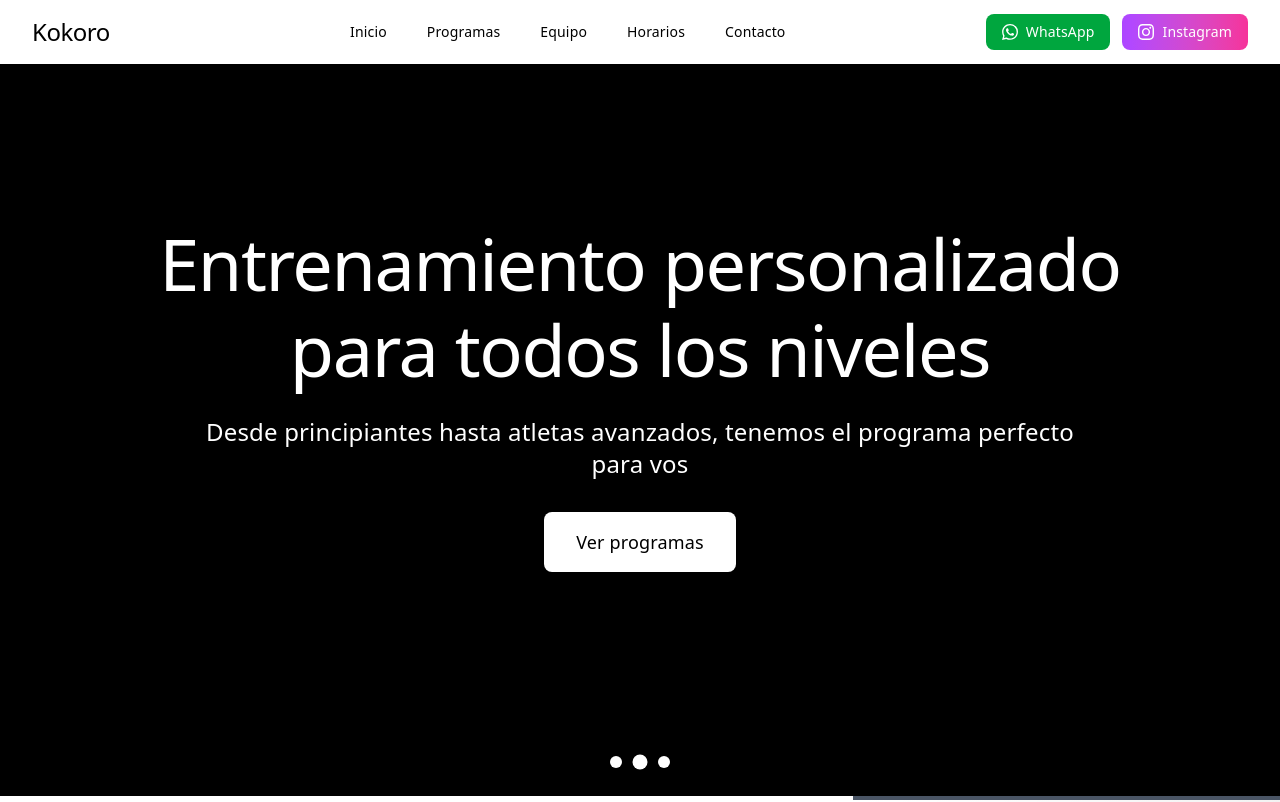
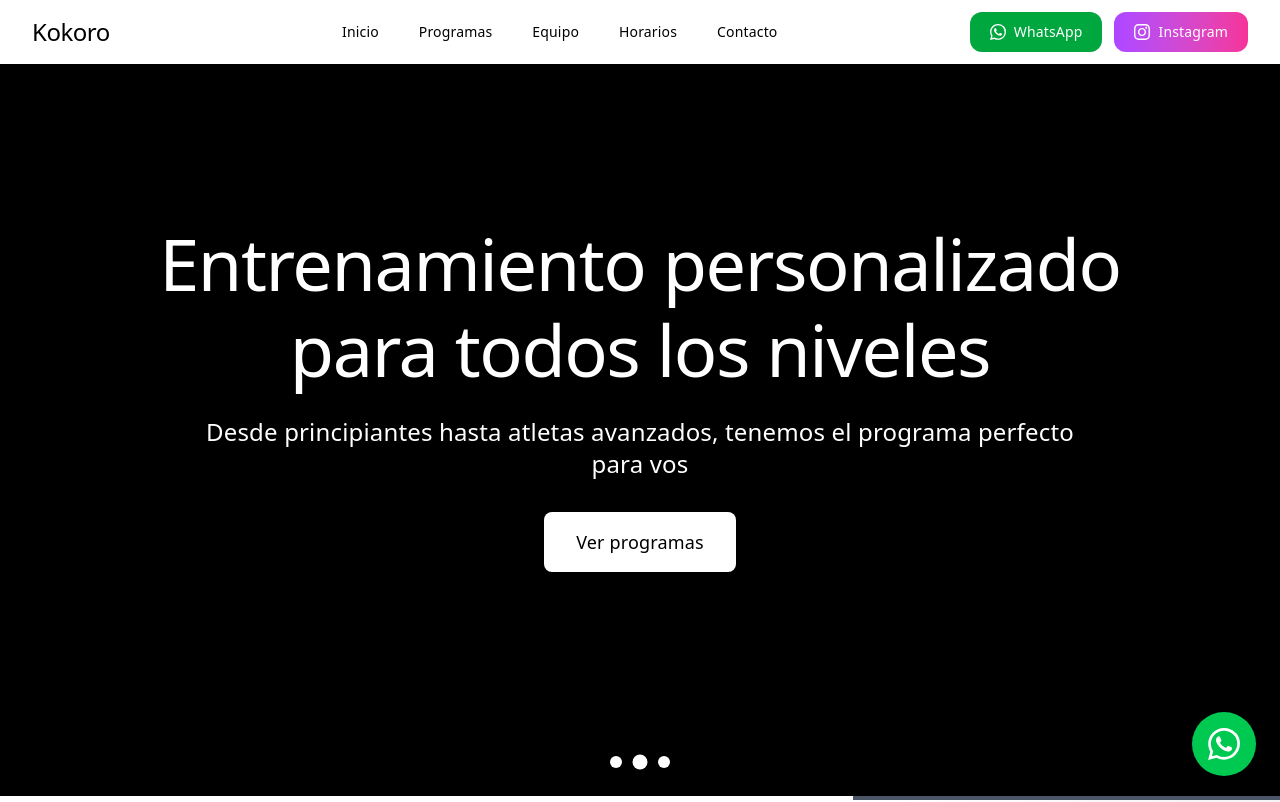
Before and after one commit to MatiasCamba/kokoro, a Next.js app: page / in a window 1280 px wide. Shown: the top 802 px of the page. Built offline with nearby package versions, Linux system fonts and the light colour scheme.

Commit message:
added map for ubication & new style buttons header

```diff
--- a/src/app/page.tsx
+++ b/src/app/page.tsx
@@ -6,6 +6,7 @@ import Team from '@/components/Team'
 import Schedule from '@/components/Schedule'
 import Contact from '@/components/Contact'
 import Footer from '@/components/Footer'
+import FloatingWhatsApp from '@/components/FloatingWhatsApp'
 
 export default function Home() {
   return (
@@ -18,6 +19,7 @@ export default function Home() {
       <Schedule />
       <Contact />
       <Footer />
+      <FloatingWhatsApp />
     </div>
   );
 }
--- /dev/null
+++ b/src/components/FloatingWhatsApp.tsx
@@ -0,0 +1,24 @@
+'use client'
+
+export default function FloatingWhatsApp() {
+  return (
+    <a
+      href="https://wa.me/5511999999999"
+      target="_blank"
+      rel="noopener noreferrer"
+      className="fixed bottom-6 right-6 z-50 bg-green-500 hover:bg-green-600 text-white p-4 rounded-full shadow-lg hover:shadow-xl transition-all duration-300 transform hover:scale-110 group"
+      aria-label="Contactar por WhatsApp"
+    >
+      <svg
+        className="w-8 h-8 group-hover:animate-pulse"
+        fill="currentColor"
+        viewBox="0 0 24 24"
+      >
+        <path d="M17.472 14.382c-.297-.149-1.758-.867-2.03-.967-.273-.099-.471-.148-.67.15-.197.297-.767.966-.94 1.164-.173.199-.347.223-.644.075-.297-.15-1.255-.463-2.39-1.475-.883-.788-1.48-1.761-1.653-2.059-.173-.297-.018-.458.13-.606.134-.133.298-.347.446-.52.149-.174.198-.298.298-.497.099-.198.05-.371-.025-.52-.075-.149-.669-1.612-.916-2.207-.242-.579-.487-.5-.669-.51-.173-.008-.371-.01-.57-.01-.198 0-.52.074-.792.372-.272.297-1.04 1.016-1.04 2.479 0 1.462 1.065 2.875 1.213 3.074.149.198 2.096 3.2 5.077 4.487.709.306 1.262.489 1.694.625.712.227 1.36.195 1.871.118.571-.085 1.758-.719 2.006-1.413.248-.694.248-1.289.173-1.413-.074-.124-.272-.198-.57-.347m-5.421 7.403h-.004a9.87 9.87 0 01-5.031-1.378l-.361-.214-3.741.982.998-3.648-.235-.374a9.86 9.86 0 01-1.51-5.26c.001-5.45 4.436-9.884 9.888-9.884 2.64 0 5.122 1.03 6.988 2.898a9.825 9.825 0 012.893 6.994c-.003 5.45-4.437 9.884-9.885 9.884m8.413-18.297A11.815 11.815 0 0012.05 0C5.495 0 .16 5.335.157 11.892c0 2.096.547 4.142 1.588 5.945L.057 24l6.305-1.654a11.882 11.882 0 005.683 1.448h.005c6.554 0 11.89-5.335 11.893-11.893A11.821 11.821 0 0020.885 3.488"/>
+      </svg>
+
+      {/* Ripple effect */}
+      <div className="absolute inset-0 rounded-full bg-green-400 opacity-30 animate-ping"></div>
+    </a>
+  )
+}
--- a/src/components/Header.tsx
+++ b/src/components/Header.tsx
@@ -14,20 +14,20 @@ export default function Header() {
           </div>
 
           <nav className="hidden md:block">
-            <div className="ml-10 flex items-baseline space-x-4">
-              <a href="#inicio" className="text-black hover:text-gray-600 px-3 py-2 text-sm font-medium transition-colors duration-300">
+            <div className="ml-10 flex items-baseline space-x-2">
+              <a href="#inicio" className="text-black hover:text-white hover:bg-black px-4 py-2 text-sm font-medium transition-all duration-300 rounded-lg transform hover:scale-105">
                 Inicio
               </a>
-              <a href="#programas" className="text-black hover:text-gray-600 px-3 py-2 text-sm font-medium transition-colors duration-300">
+              <a href="#programas" className="text-black hover:text-white hover:bg-black px-4 py-2 text-sm font-medium transition-all duration-300 rounded-lg transform hover:scale-105">
                 Programas
               </a>
-              <a href="#equipo" className="text-black hover:text-gray-600 px-3 py-2 text-sm font-medium transition-colors duration-300">
+              <a href="#equipo" className="text-black hover:text-white hover:bg-black px-4 py-2 text-sm font-medium transition-all duration-300 rounded-lg transform hover:scale-105">
                 Equipo
               </a>
-              <a href="#horarios" className="text-black hover:text-gray-600 px-3 py-2 text-sm font-medium transition-colors duration-300">
+              <a href="#horarios" className="text-black hover:text-white hover:bg-black px-4 py-2 text-sm font-medium transition-all duration-300 rounded-lg transform hover:scale-105">
                 Horarios
               </a>
-              <a href="#contacto" className="text-black hover:text-gray-600 px-3 py-2 text-sm font-medium transition-colors duration-300">
+              <a href="#contacto" className="text-black hover:text-white hover:bg-black px-4 py-2 text-sm font-medium transition-all duration-300 rounded-lg transform hover:scale-105">
                 Contacto
               </a>
             </div>
@@ -36,23 +36,23 @@ export default function Header() {
           <div className="hidden md:flex items-center space-x-3">
             <a
               href="https://wa.me/5511999999999"
-              className="hero-button bg-green-600 hover:bg-green-700 text-white px-4 py-2 rounded-lg text-sm font-medium flex items-center space-x-2"
+              className="bg-green-600 hover:bg-green-700 text-white px-5 py-2.5 rounded-xl text-sm font-medium flex items-center space-x-2 transition-all duration-300 transform hover:scale-105 hover:shadow-lg active:scale-95"
               target="_blank"
               rel="noopener noreferrer"
             >
-              <svg className="w-4 h-4" fill="currentColor" viewBox="0 0 24 24">
+              <svg className="w-4 h-4 transition-transform duration-300 group-hover:rotate-12" fill="currentColor" viewBox="0 0 24 24">
                 <path d="M17.472 14.382c-.297-.149-1.758-.867-2.03-.967-.273-.099-.471-.148-.67.15-.197.297-.767.966-.94 1.164-.173.199-.347.223-.644.075-.297-.15-1.255-.463-2.39-1.475-.883-.788-1.48-1.761-1.653-2.059-.173-.297-.018-.458.13-.606.134-.133.298-.347.446-.52.149-.174.198-.298.298-.497.099-.198.05-.371-.025-.52-.075-.149-.669-1.612-.916-2.207-.242-.579-.487-.5-.669-.51-.173-.008-.371-.01-.57-.01-.198 0-.52.074-.792.372-.272.297-1.04 1.016-1.04 2.479 0 1.462 1.065 2.875 1.213 3.074.149.198 2.096 3.2 5.077 4.487.709.306 1.262.489 1.694.625.712.227 1.36.195 1.871.118.571-.085 1.758-.719 2.006-1.413.248-.694.248-1.289.173-1.413-.074-.124-.272-.198-.57-.347m-5.421 7.403h-.004a9.87 9.87 0 01-5.031-1.378l-.361-.214-3.741.982.998-3.648-.235-.374a9.86 9.86 0 01-1.51-5.26c.001-5.45 4.436-9.884 9.888-9.884 2.64 0 5.122 1.03 6.988 2.898a9.825 9.825 0 012.893 6.994c-.003 5.45-4.437 9.884-9.885 9.884m8.413-18.297A11.815 11.815 0 0012.05 0C5.495 0 .16 5.335.157 11.892c0 2.096.547 4.142 1.588 5.945L.057 24l6.305-1.654a11.882 11.882 0 005.683 1.448h.005c6.554 0 11.89-5.335 11.893-11.893A11.821 11.821 0 0020.885 3.488"/>
               </svg>
               <span>WhatsApp</span>
             </a>
             <a
               href="https://instagram.com/kokoro.fitness"
-              className="hero-button bg-gradient-to-r from-purple-500 to-pink-500 hover:from-purple-600 hover:to-pink-600 text-white px-4 py-2 rounded-lg text-sm font-medium flex items-center space-x-2"
+              className="bg-gradient-to-r from-purple-500 to-pink-500 hover:from-purple-600 hover:to-pink-600 text-white px-5 py-2.5 rounded-xl text-sm font-medium flex items-center space-x-2 transition-all duration-300 transform hover:scale-105 hover:shadow-lg active:scale-95"
               target="_blank"
               rel="noopener noreferrer"
             >
-              <svg className="w-4 h-4" fill="currentColor" viewBox="0 0 24 24">
-                <path d="M12 2.163c3.204 0 3.584.012 4.85.07 3.252.148 4.771 1.691 4.919 4.919.058 1.265.069 1.645.069 4.849 0 3.205-.012 3.584-.069 4.849-.149 3.225-1.664 4.771-4.919 4.919-1.266.058-1.644.07-4.85.07-3.204 0-3.584-.012-4.849-.07-3.26-.149-4.771-1.699-4.919-4.92-.058-1.265-.07-1.644-.07-4.849 0-3.204.013-3.583.07-4.849.149-3.227 1.664-4.771 4.919-4.919 1.266-.057 1.645-.069 4.849-.069zm0-2.163c-3.259 0-3.667.014-4.947.072-4.358.2-6.78 2.618-6.98 6.98-.059 1.281-.073 1.689-.073 4.948 0 3.259.014 3.668.072 4.948.2 4.358 2.618 6.78 6.98 6.98 1.281.058 1.689.072 4.948.072 3.259 0 3.668-.014 4.948-.072 4.354-.2 6.782-2.618 6.979-6.98.059-1.28.073-1.689.073-4.948 0-3.259-.014-3.667-.072-4.947-.196-4.354-2.617-6.78-6.979-6.98-1.281-.059-1.69-.073-4.949-.073zm0 5.838c-3.403 0-6.162 2.759-6.162 6.162s2.759 6.163 6.162 6.163 6.162-2.759 6.162-6.163c0-3.403-2.759-6.162-6.162-6.162zm0 10.162c-2.209 0-4-1.79-4-4 0-2.209 1.791-4 4-4s4 1.791 4 4c0 2.21-1.791 4-4 4zm6.406-11.845c-.796 0-1.441.645-1.441 1.44s.645 1.44 1.441 1.44c.795 0 1.439-.645 1.439-1.44s-.644-1.44-1.439-1.44z"/>
+              <svg className="w-4 h-4 transition-transform duration-300 group-hover:rotate-12" fill="currentColor" viewBox="0 0 24 24">
+                <path d="M12 2.163c3.204 0 3.584.012 4.85.07 3.252.148 4.771 1.691 4.919 4.919.058 1.265.069 1.645.069 4.849 0 3.205-.012 3.584-.069 4.849-.149 3.225-1.664 4.771-4.919 4.919-1.266.058-1.644.07-4.85.07-3.204 0-3.584-.012-4.849-.07-3.26-.149-4.771-1.699-4.919-4.92-.058-1.265-.07-1.644-.07-4.849 0-3.204.013-3.583.07-4.849.149-3.227 1.664-4.771 4.919-4.919 1.266-.057 1.645-.069 4.849-.069zm0-2.163c-3.259 0-3.667.014-4.947.072-4.358.2-6.78 2.618-6.98 6.98-.059 1.281-.073 1.689-.073 4.948 0 3.259.014 3.668.072 4.948.2 4.358 2.618 6.78 6.98 6.98 1.281.058 1.689.072 4.948.072 3.259 0 3.668-.014 4.948-.072 4.354-.2 6.782-2.618 6.979-6.98.059-1.28.073-1.689.073-4.948 0-3.259-.014-3.667-.072-4.947-.196-4.354-2.617-6.78-6.979-6.98-1.281-.059-1.69-.073-4.949-.073zm0 5.838c-3.403 0-6.162 2.759-6.162 6.162s2.759 6.163 6.162 6.163 6.162-2.759 6.162-6.163c0-3.403-2.759-6.162-6.162-6.162zm0 10.162c-2.209 0-4-1.79-4-4 0-2.209 1.791-4 4-4s4 1.791 4 4c0 2.21-1.791 4-4 4zm6.406-11.845c-.796 0-1.441.645-1.441 1.44s.645 1.44 1.441 1.44c.795 0 1.439-.645 1.439-1.44s-.644-1.44-1.439-1.40z"/>
               </svg>
               <span>Instagram</span>
             </a>
@@ -61,9 +61,10 @@ export default function Header() {
           <div className="md:hidden">
             <button
               onClick={() => setIsMenuOpen(!isMenuOpen)}
-              className="text-black hover:text-gray-600 focus:outline-none"
+              className="text-black hover:text-white p-3 rounded-xl transition-all duration-300 transform hover:scale-110 hover:bg-gray-800 hover:shadow-lg focus:outline-none focus:ring-0 active:scale-95 border-none outline-none"
+              style={{ outline: 'none', border: 'none' }}
             >
-              <svg className="h-6 w-6" fill="none" viewBox="0 0 24 24" stroke="currentColor">
+              <svg className="h-6 w-6 transition-transform duration-300" fill="none" viewBox="0 0 24 24" stroke="currentColor">
                 <path strokeLinecap="round" strokeLinejoin="round" strokeWidth={2} d="M4 6h16M4 12h16M4 18h16" />
               </svg>
             </button>
```
Also changed, not shown: src/components/Contact.tsx (+96 -0 lines).
